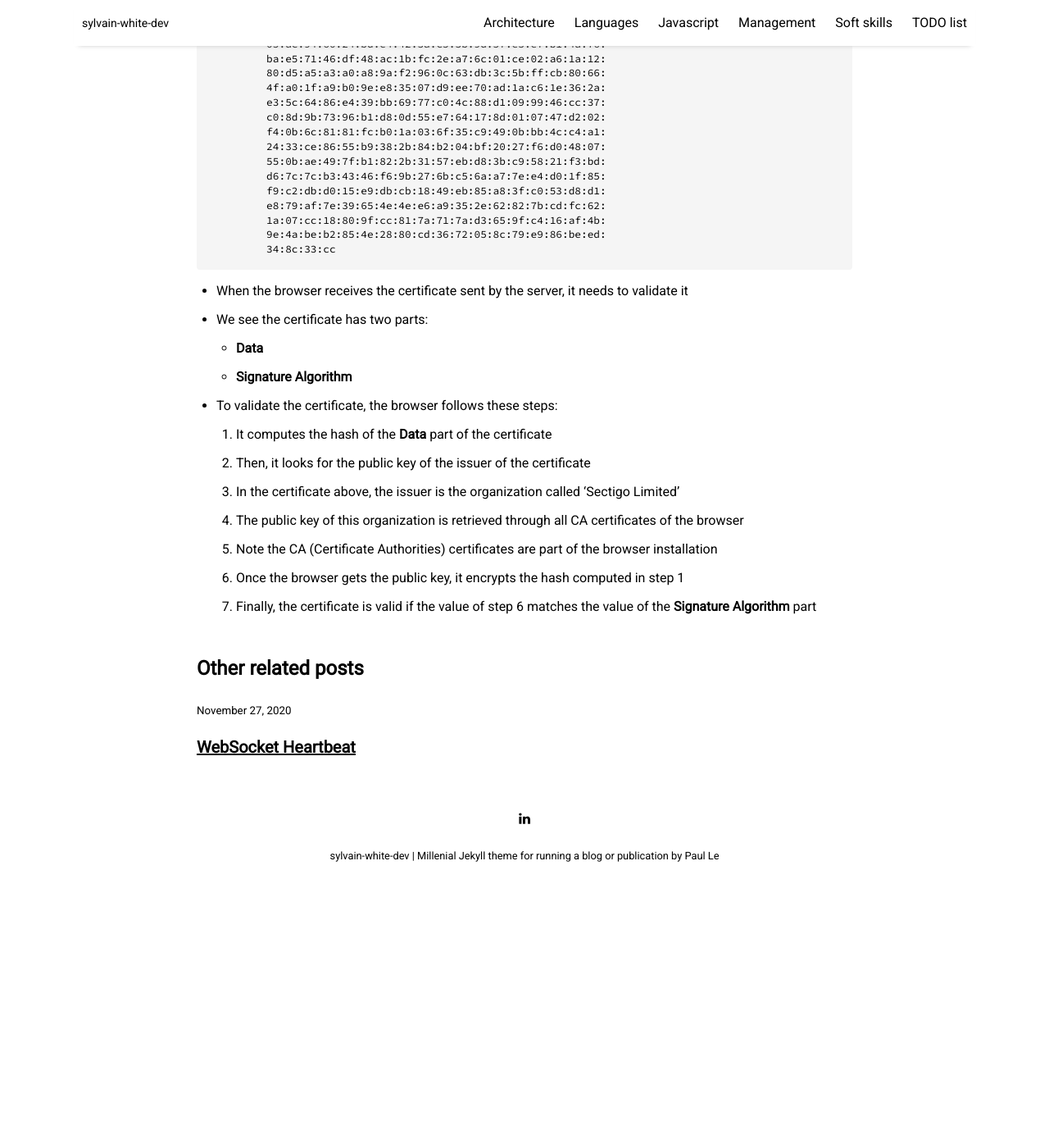
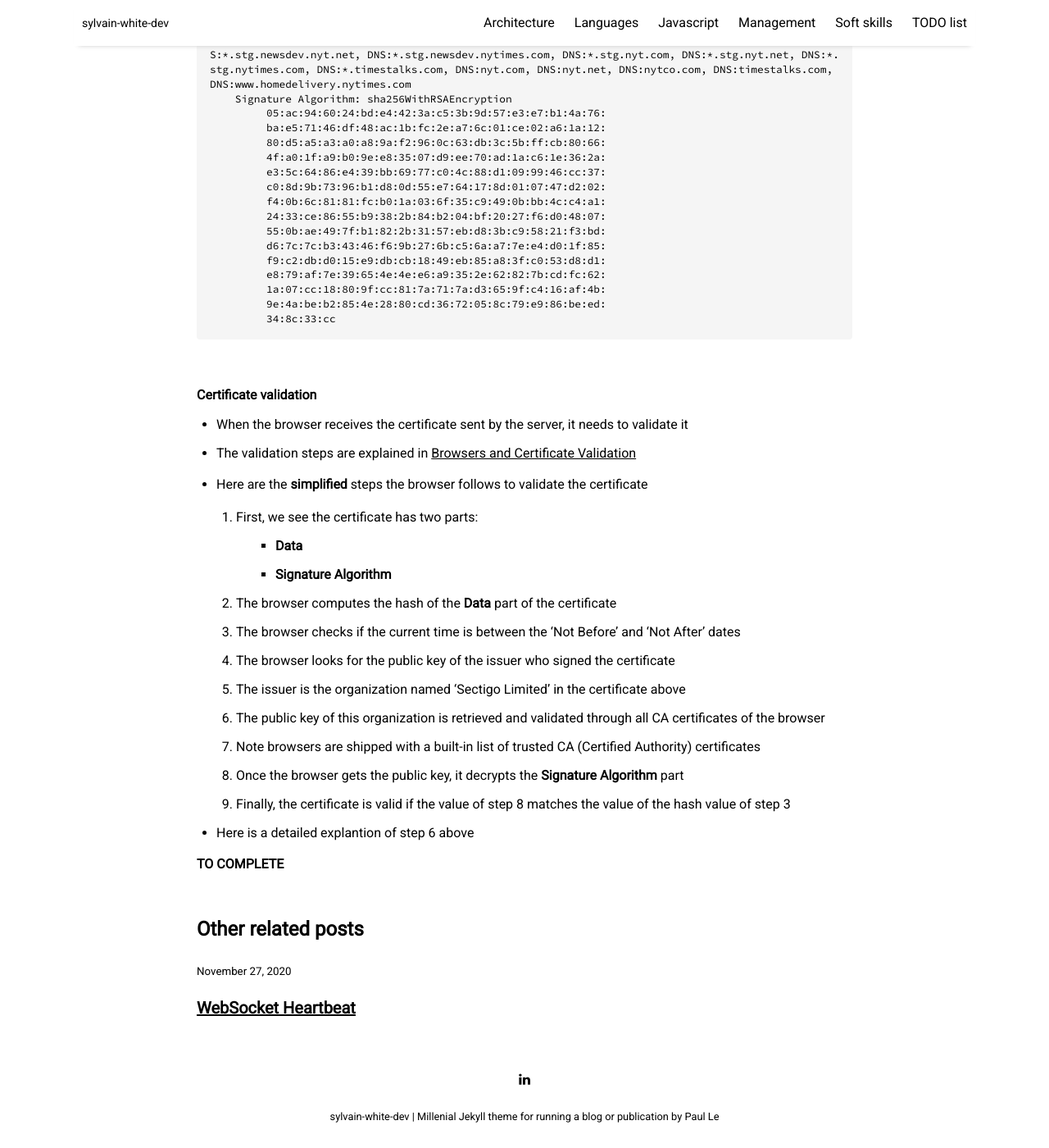
Before and after one commit to sylvainwhite/sylvain-white-dev, a Jekyll site: the page built from _posts/2020-12-09-tlsSsl.md, in a window 1280 px wide and 1400 px high, scrolled down 3732 px. Shown: the whole window at 82% size. Built offline with Jekyll 4.4.1, drawn with Linux system fonts in a browser that asks for light colours; nearby versions of some CDN libraries; before the commit the page ends 4814 px from its top, so only the background shows below that; some of the changed text lies outside the part shown.

Commit message:
Update tlsSsl post

````diff
--- a/_posts/2020-12-09-tlsSsl.md
+++ b/_posts/2020-12-09-tlsSsl.md
@@ -17,6 +17,10 @@ Based on:
 * [What is SSL, TLS and HTTPS?](https://www.websecurity.digicert.com/en/ca/security-topics/what-is-ssl-tls-https){:target="_blank"} by Digicert
 
 * [SSL and SSL Certificates Explained For Beginners](http://www.steves-internet-guide.com/ssl-certificates-explained/){:target="_blank"} from Steve's Internet Guide
+
+* [How Does Public Key Encryption Work? - Public Key Cryptography and SSL](https://www.cloudflare.com/learning/ssl/how-does-public-key-encryption-work/){:target="_blank"} by Cloudflare
+
+* [Browsers and Certificate Validation](https://www.ssl.com/article/browsers-and-certificate-validation/#:~:text=To%20verify%20a%20certificate%2C%20a,is%20called%20a%20certification%20path.){:target="_blank"} by SSL.com
 
 
 <br/>
@@ -44,7 +48,7 @@ Based on:
 
 3. The browser checks that the certificate was issued by a trusted party (usually a trusted root CA), that the certificate is still valid and that the certificate is related to the site contacted
 
-4. The browser then uses the public key, to encrypt a random symmetric encryption key and sends it to the server with the encrypted URL required as well as other encrypted http data
+4. The browser then uses the public key to encrypt a random symmetric encryption key and sends it to the server with the encrypted URL required as well as other encrypted http data
 
 5. The web server decrypts the symmetric encryption key using its private key and uses the symmetric key to decrypt the URL and http data
 
@@ -58,8 +62,8 @@ Based on:
 * Asymmetric keys are used to validate the certificate and exchange the symmetric key
     * Asymmetric keys work in pair: public key and private key
     * The two keys are mathematically related (they belong as a key pair) but are different
-    * A message encrypted with a public key cannot be decrypted with the same public key
-    * To decrypt the encrypted message, you require the private key
+    * Message encrypted with the public key can only be decrypted with the private key
+    * Message encrypted with the private key can only be decrypted with the public key
 * Symmetric key is used to exchange data once the certificate is validated
     * The symmetric key is used to encrypt the message, and the same key is used to decrypt the message
     * A symmetric algorithm is much faster to encrypt/decrypt than an asymmetric algorithm
@@ -185,16 +189,26 @@ Certificate:
          34:8c:33:cc
 ```
 
+<br/>
+
+#### Certificate validation
+
 * When the browser receives the certificate sent by the server, it needs to validate it
-* We see the certificate has two parts:
-    * **Data**
-    * **Signature Algorithm**
+* The validation steps are explained in [Browsers and Certificate Validation](https://www.ssl.com/article/browsers-and-certificate-validation/#:~:text=To%20verify%20a%20certificate%2C%20a,is%20called%20a%20certification%20path.){:target="_blank"}
+* Here are the **simplified** steps the browser follows to validate the certificate
 
-* To validate the certificate, the browser follows these steps:
-    1. It computes the hash of the **Data** part of the certificate
-    2. Then, it looks for the public key of the issuer of the certificate
-    3. In the certificate above, the issuer is the organization called 'Sectigo Limited'
-    4. The public key of this organization is retrieved through all CA  certificates of the browser
-    5. Note the CA (Certificate Authorities) certificates are part of the browser installation
-    6. Once the browser gets the public key, it encrypts the hash computed in step 1
-    7. Finally, the certificate is valid if the value of step 6 matches the value of the **Signature Algorithm** part
+    1. First, we see the certificate has two parts:
+        * **Data**
+        * **Signature Algorithm**
+    2. The browser computes the hash of the **Data** part of the certificate
+    3. The browser checks if the current time is between the 'Not Before' and 'Not After' dates
+    4. The browser looks for the public key of the issuer who signed the certificate
+    5. The issuer is the organization named 'Sectigo Limited' in the certificate above
+    6. The public key of this organization is retrieved and validated through all CA certificates of the browser
+    7. Note browsers are shipped with a built-in list of trusted CA (Certified Authority) certificates
+    8. Once the browser gets the public key, it decrypts the **Signature Algorithm** part
+    9. Finally, the certificate is valid if the value of step 8 matches the value of the hash value of step 3
+
+* Here is a detailed explantion of step 6 above
+
+**TO COMPLETE**
````
